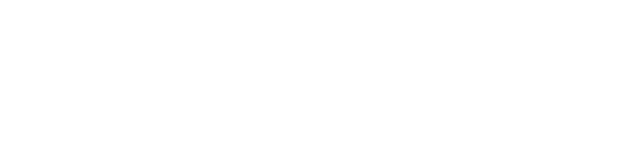
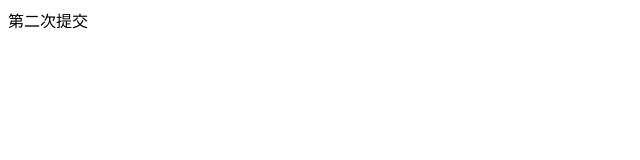
Before and after one commit to li1754890708/1706A, a plain HTML site: page index.html in a window 1280 px wide. Shown: the whole page, without its empty margins (0-640 px from the left). Drawn offline with Linux system fonts and the light colour scheme.

Commit message:
第二次提交

```diff
--- a/index.html
+++ b/index.html
@@ -1,6 +1,9 @@
 <html>
 	<body>
 		<div>
+		<p>
+			第二次提交
+		</p>
 		</div>
 	</body>
 </html>
```
